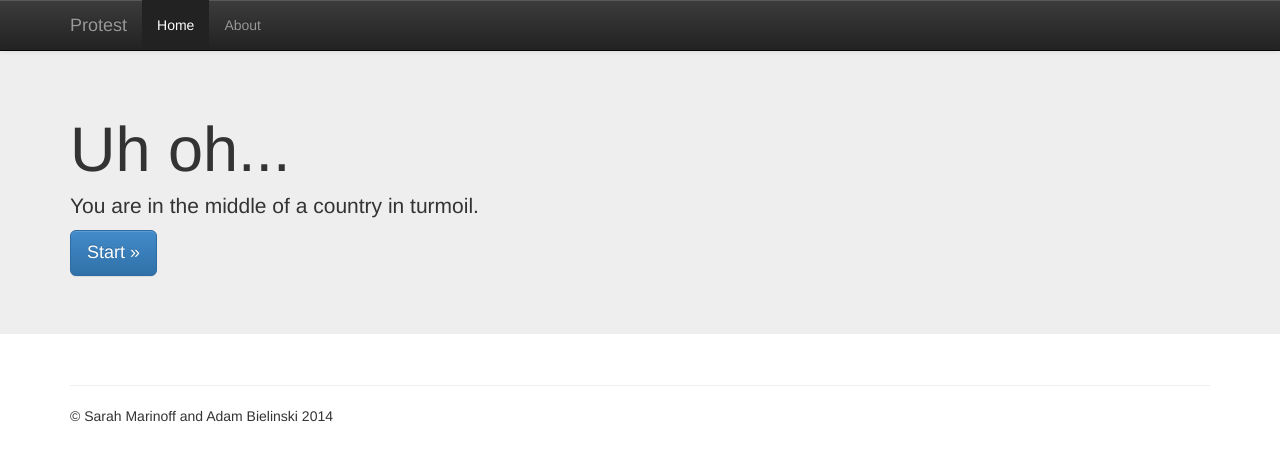
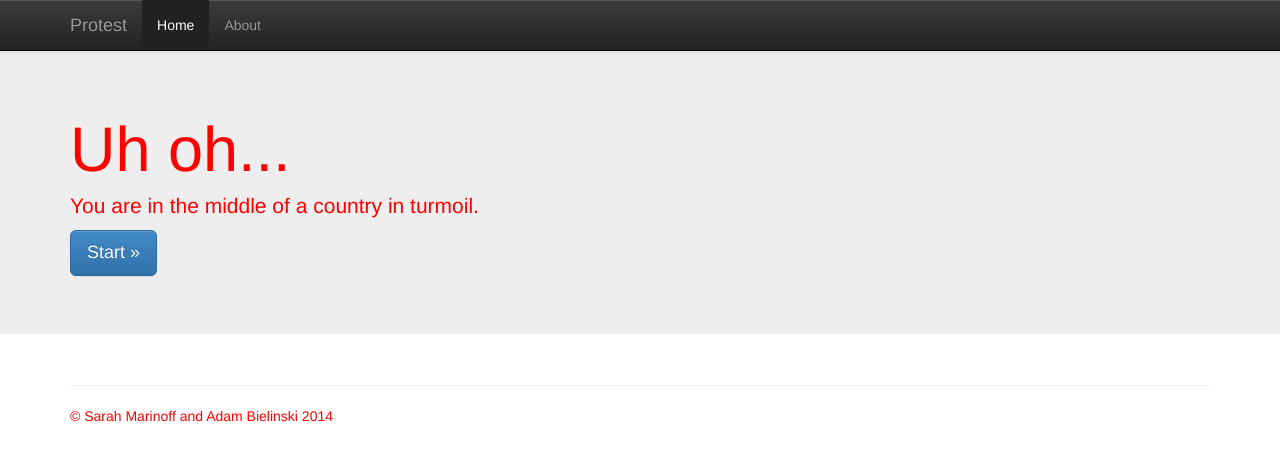
Before and after one commit to windsurfer/protest, a plain HTML site: page index.html in a window 1280 px wide. Drawn offline with nearby package versions, Linux system fonts and the light colour scheme.

Commit message:
red font

```diff
--- a/css/main.css
+++ b/css/main.css
@@ -5,5 +5,5 @@
    ========================================================================== */
 
 body {
-	font-color: #FF0;
+	color: #F00;
 }
```
